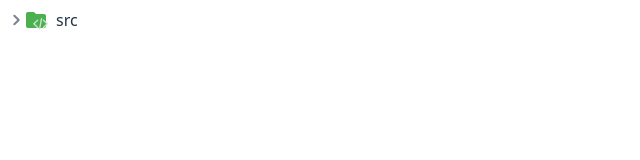
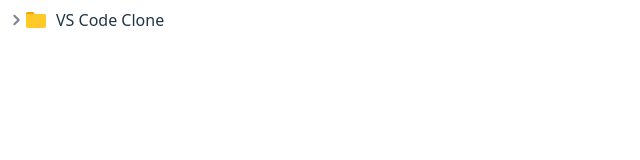
Before and after one commit to GergesHany/Code-Editor, a React (Vite) app: page / in a window 1280 px wide. Shown: the top 160 px of the page, without its empty margins (0-640 px from the left). Built offline with nearby package versions, Linux system fonts and the light colour scheme.

Commit message:
Prevent Duplicate Open File

```diff
--- a/package.json
+++ b/package.json
@@ -15,12 +15,14 @@
     "react": "^19.0.0",
     "react-dom": "^19.0.0",
     "react-redux": "^9.2.0",
-    "tailwindcss": "^4.1.4"
+    "tailwindcss": "^4.1.4",
+    "uuid": "^11.1.0"
   },
   "devDependencies": {
     "@eslint/js": "^9.22.0",
     "@types/react": "^19.0.10",
     "@types/react-dom": "^19.0.4",
+    "@types/uuid": "^10.0.0",
     "@vitejs/plugin-react": "^4.3.4",
     "eslint": "^9.22.0",
     "eslint-plugin-react-hooks": "^5.2.0",
--- a/src/component/RecursiveComponent.tsx
+++ b/src/component/RecursiveComponent.tsx
@@ -6,18 +6,27 @@
 import { useDispatch, useSelector } from "react-redux";
 import { RootState } from "../app/store";
 import { setOpenedFiles } from "../app/features/fileTreeSlice";
+import { doesFileObjExist } from "../utils/functions";
 
 interface IProps {
   fileTree: IFile;
 }
 
 const RecursiveComponent = ({fileTree}: IProps) => {
-  const {name, isFolder, children} = fileTree;
+  const {id, name, isFolder, children} = fileTree;
 
   const dispatch = useDispatch();
   const { openedFiles } = useSelector((state: RootState) => state.tree);
   const [isOpen, setIsOpen] = useState<boolean>(false);
   const toggle = () => setIsOpen(prev => !prev);
+
+  const handleFileClick = () => {
+    const fileExists = doesFileObjExist(openedFiles, id);
+    if (fileExists) {
+      return;
+    }
+    dispatch(setOpenedFiles([...openedFiles, fileTree]));
+  }
 
   return (
     <div className="mb-2 ml-2 cursor-pointer">
@@ -30,7 +39,7 @@
             </div>
           ) :
           (
-            <div className="flex items-center mb-1 mr-2" onClick={() => dispatch(setOpenedFiles([...openedFiles, fileTree]))}>
+            <div className="flex items-center mb-1 mr-2" onClick={() => handleFileClick()}>
               <RenderFileIcon filename={name} />
               <span className="ml-2"> {name} </span>
             </div>
--- a/src/data/fileTree.tsx
+++ b/src/data/fileTree.tsx
@@ -1,26 +1,180 @@
-import { IFile } from "../interfaces/index";
+import { v4 as uuid } from "uuid"
+import { IFile } from "../interfaces";
 
 export const fileTree: IFile = {
+  id: uuid(),
+  name: "VS Code Clone",
+  isFolder: true,
+  children: [
+    {
+      id: uuid(),
+      name: "node_modules",
+      isFolder: true,
+      children: [],
+    },
+    {
+      id: uuid(),
       name: "src",
       isFolder: true,
       children: [
         {
-            name: "node_modules",
+          id: uuid(),
+          name: "components",
           isFolder: true,
           children: [
             {
+              id: uuid(),
+              name: "Button.tsx",
+              isFolder: false,
+              content: `import React from 'react';
+
+                        interface IProps {
+                          text: string;
+                          onClick: () => void;
+                        }
+
+                        const Button = ({ text, onClick }: IProps) => {
+                          return (
+                            <button onClick={onClick}>{text}</button>
+                          )
+                        }
+
+                        export default Button`,
+            },
+            {
+              id: uuid(),
+              name: "App.tsx",
+              isFolder: false,
+              content: `import React from 'react';
+                        import Button from './Button';
+
+                        const App = () => {
+                            const handleClick = () => {
+                                console.log('Button clicked!');
+                            }
+
+                            return (
+                                <div>
+                                <h1>Hello, world!</h1>
+                                <Button text="Click me!" onClick={handleClick} />
+                                </div>
+                            );
+                        }
+                        export default App;`,
+            },
+          ],
+        },
+        {
+          id: uuid(),
+          name: "index.tsx",
+          isFolder: false,
+          content: `import React from 'react';
+                        import ReactDOM from 'react-dom';
+                        import App from './components/App';
+
+                        ReactDOM.render(
+                          <React.StrictMode>
+                            <App />
+                          </React.StrictMode>,
+                          document.getElementById('root')
+                        );`,
+        },
+      ],
+    },
+    {
       name: "public",
+      id: uuid(),
       isFolder: true,
       children: [
-                        { name: "index.tsx", isFolder: false },
-                        { name: "index.txt", isFolder: false }
+        {
+          id: uuid(),
+          name: "index.html",
+          isFolder: false,
+          content: `<!DOCTYPE html>
+                        <html lang="en">
+                          <head>
+                            <meta charset="UTF-8" />
+                            <link rel="icon" type="image/svg+xml" href="/vite.svg" />
+                            <meta name="viewport" content="width=device-width, initial-scale=1.0" />
+                            <title>Vite + React + TS</title>
+                          </head>
+                          <body>
+                            <div id="root"></div>
+                            <script type="module" src="/src/main.tsx"></script>
+                          </body>
+                        </html>`,
+        },
+      ],
+    },
+    {
+      id: uuid(),
+      name: "package.json",
+      isFolder: false,
+      content: `{
+                          "name": "vite-react-ts",
+                          "version": "1.0.0",
+                          "scripts": {
+                            "dev": "vite",
+                            "build": "vite build",
+                            "serve": "vite preview"
+                          },
+                          "dependencies": {
+                            "react": "^17.0.0",
+                            "react-dom": "^17.0.0"
+                          },
+                          "devDependencies": {
+                            "@vitejs/plugin-react-refresh": "^1.3.1",
+                            "@types/react": "^17.0.0",
+                            "@types/react-dom": "^17.0.0",
+                            "typescript": "^4.1.2",
+                            "vite": "^2.0.0"
+                          }
+                        }`,
+    },
+    {
+      id: uuid(),
+      name: "tsconfig.json",
+      isFolder: false,
+      content: `{
+                          "compilerOptions": {
+                            "target": "esnext",
+                            "module": "esnext",
+                            "strict": true,
+                            "jsx": "preserve",
+                            "importHelpers": true,
+                            "moduleResolution": "node",
+                            "experimentalDecorators": true,
+                            "skipLibCheck": true,
+                            "esModuleInterop": true,
+                            "allowSyntheticDefaultImports": true,
+                            "sourceMap": true,
+                            "baseUrl": ".",
+                            "types": [
+                              "vite/client",
+                              "jest"
+                            ],
+                            "paths": {
+                              "@/*": [
+                                "src/*"
                               ]
                             },
+                            "lib": [
+                              "DOM",
+                              "DOM.Iterable",
+                              "ESNext"
                             ]
                           },
-        {
-            name: "index.html",
-            isFolder: false,
-        }
+                          "include": [
+                            "src/**/*.ts",
+                            "src/**/*.tsx",
+                            "src/**/*.d.ts",
+                            "tests/**/*.ts",
+                            "tests/**/*.tsx"
+                          ],
+                          "exclude": [
+                            "node_modules"
                           ]
+                        }`,
+    },
+  ],
 };
--- a/src/interfaces/index.ts
+++ b/src/interfaces/index.ts
@@ -1,4 +1,5 @@
 export interface IFile {
+  id: string;
   name: string;
   isFolder: boolean;
   children?: IFile[];
--- /dev/null
+++ b/src/utils/functions.ts
@@ -0,0 +1,5 @@
+import { IFile } from "../interfaces";
+
+export const doesFileObjExist = (files: IFile[], id: string) => {
+    return files.some(file => file.id === id)
+}
```
Also changed, not shown: 1 other file (tests, documents, lock files or other folders). Lines whose indentation alone changed are shown as unchanged.
